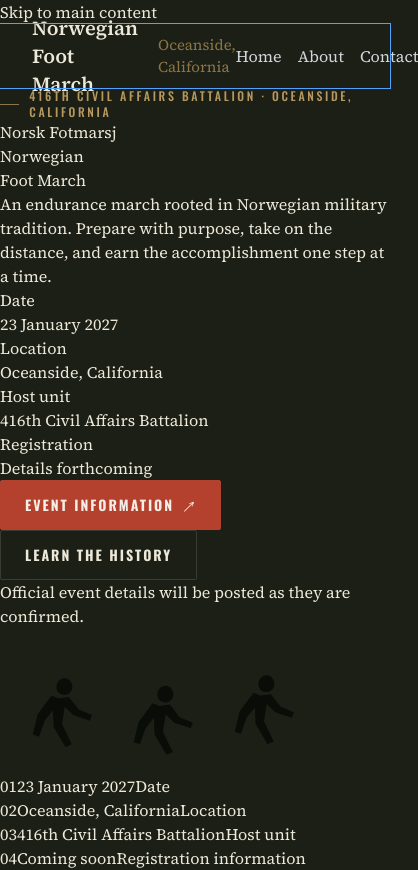
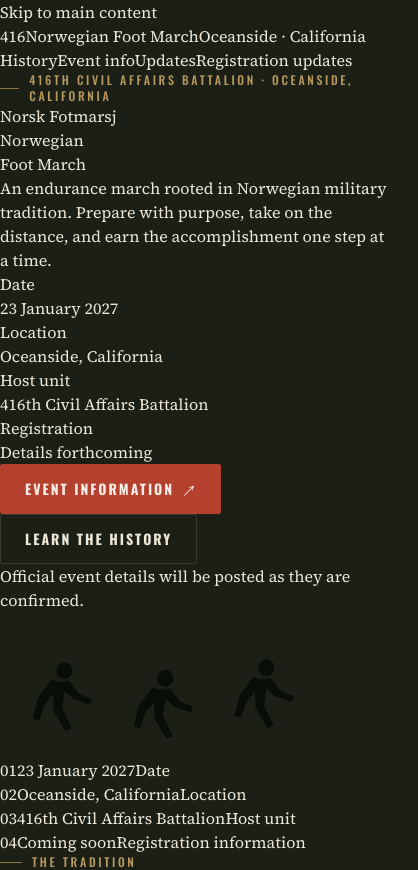
Before and after one commit to TypeErrorDev/nfm_416cabn, a Next.js app: page / in a window 390 px wide. Shown: the top 870 px of the page, 418 px wide, since content can reach past the window. Built offline with nearby package versions, Linux system fonts and the light colour scheme.

Commit message:
Add responsive accessible site navigation

```diff
--- a/app/components/Navbar.tsx
+++ b/app/components/Navbar.tsx
@@ -1,18 +1,30 @@
-function Navbar() {
-    return (
-        <nav className="outline-1 outline-blue-400 h-15 p-8 flex items-center justify-around w-full">
-            <div className="container mx-auto flex items-center font-cap">
-                <div className="text-ink font-bold text-xl mr-5">Norwegian Foot March </div>
-                <div className="text-[15px] text-brass-dim">Oceanside, California</div>
+const navigationItems = [
+  { label: "History", href: "#history" },
+  { label: "Event info", href: "#event-info" },
+  { label: "Updates", href: "#updates" },
+];
 
-            </div>
-            <div className="space-x-4">
-                <a href="#" className="text-gray-300 hover:text-white">Home</a>
-                <a href="#" className="text-gray-300 hover:text-white">About</a>
-                <a href="#" className="text-gray-300 hover:text-white">Contact</a>
-            </div>
-        </nav>
-    );
+export default function Navbar() {
+  return (
+    <header className="site-header">
+      <nav className="site-nav" aria-label="Main navigation">
+        <a className="brand-lockup" href="#main-content" aria-label="Norwegian Foot March home">
+          <span className="brand-mark" aria-hidden="true">416</span>
+          <span className="brand-copy">
+            <span className="brand-name">Norwegian Foot March</span>
+            <span className="brand-location">Oceanside · California</span>
+          </span>
+        </a>
+
+        <div className="nav-links">
+          {navigationItems.map((item) => (
+            <a key={item.href} href={item.href}>
+              {item.label}
+            </a>
+          ))}
+          <a className="nav-cta" href="#updates">Registration updates</a>
+        </div>
+      </nav>
+    </header>
+  );
 }
-
-export default Navbar;
```
